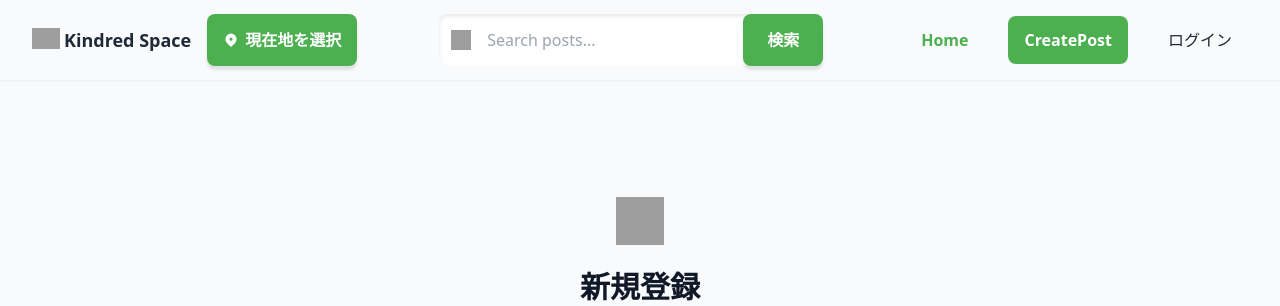
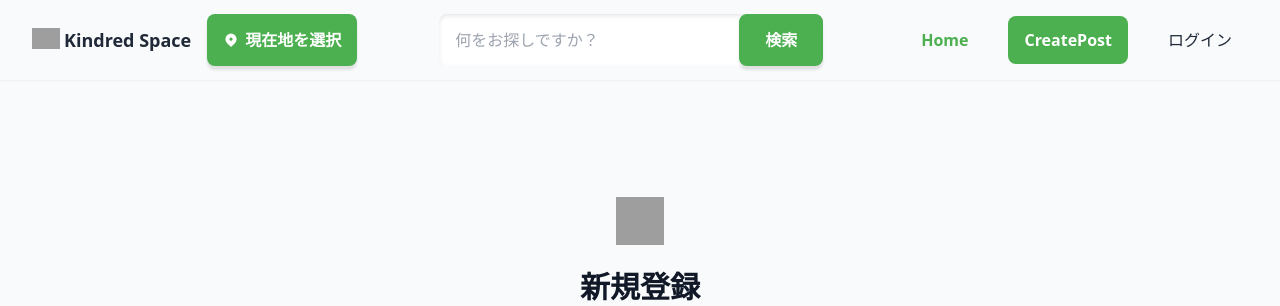
Before and after one commit to ZayYar-Phyo/kindred_space, a Django app: page /signup/ in a window 1280 px wide. Shown: the top 306 px of the page. Run offline with Django 5.2, Linux system fonts and the light colour scheme; some libraries are stand-ins or nearby versions; grey boxes are pictures that could not be loaded.

Commit message:
Update search bar to use Japanese placeholder and styling
Modified the search input placeholder to "何をお探しですか？" and updated the search button styling in templates/includes/header.html.

Replit-Commit-Author: Agent
Replit-Commit-Session-Id: cf26a87b-78d5-4533-989e-1737d8cdbd4a
Replit-Commit-Checkpoint-Type: intermediate_checkpoint
Replit-Commit-Event-Id: 6c07c8e4-47a4-4f2a-8199-8fa80b60d2ba
Replit-Commit-Screenshot-Url: https://storage.googleapis.com/screenshot-production-us-central1/5163670d-94d8-4de5-a2d2-75e126789bb2/cf26a87b-78d5-4533-989e-1737d8cdbd4a/dYW8FLb

```diff
--- a/templates/includes/header.html
+++ b/templates/includes/header.html
@@ -70,13 +70,10 @@
         <form method="GET" action="{% url 'home' %}" class="w-full">
             <div
                 class="flex items-center bg-white rounded-lg shadow-[inset_0_2px_4px_rgba(0,0,0,0.1)] focus-within:ring-2 focus-within:ring-primary transition-all">
-                <div class="flex items-center pl-3">
-                    <img class="w-5 h-5 text-gray-400" src="https://img.icons8.com/small/64/000000/search.png" />
-                </div>
-                <input type="text" name="q" value="{{ request.GET.q|default:'' }}" placeholder="Search posts..."
-                    class="flex-1 px-4 py-2 text-gray-800 bg-transparent border-none focus:outline-none" />
+                <input type="text" name="q" value="{{ request.GET.q|default:'' }}" placeholder="何をお探しですか？"
+                    class="flex-1 px-4 py-2 text-gray-800 bg-transparent border-none focus:outline-none rounded-l-lg" />
                 <button type="submit"
-                    class="flex items-center justify-center px-4 md:px-6 py-2 bg-primary hover:bg-primary-dark text-white font-semibold rounded-r-lg transition-colors duration-200">
+                    class="flex items-center justify-center px-4 md:px-6 py-2 bg-white border-2 border-[#4CAF50] text-[#4CAF50] hover:bg-gray-50 font-semibold rounded-r-lg transition-colors duration-200">
                     検索
                 </button>
             </div>
```
Also changed, not shown: db.sqlite3, 1 other file.
